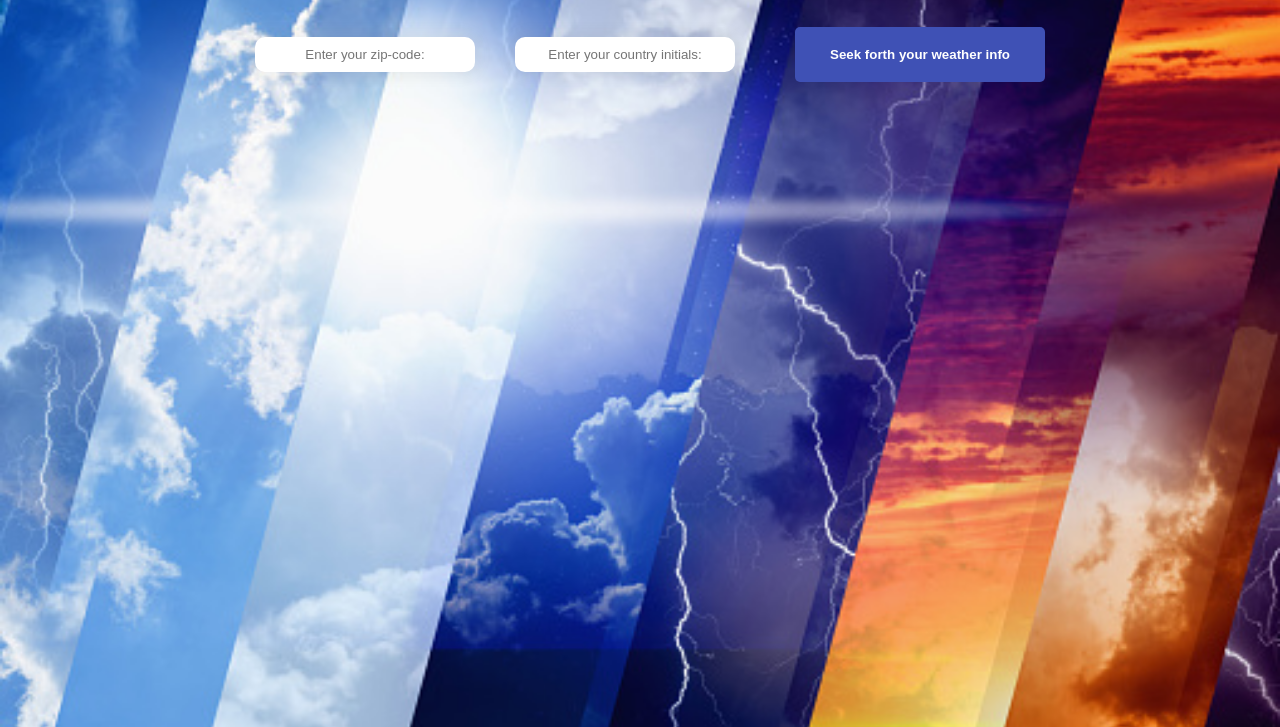
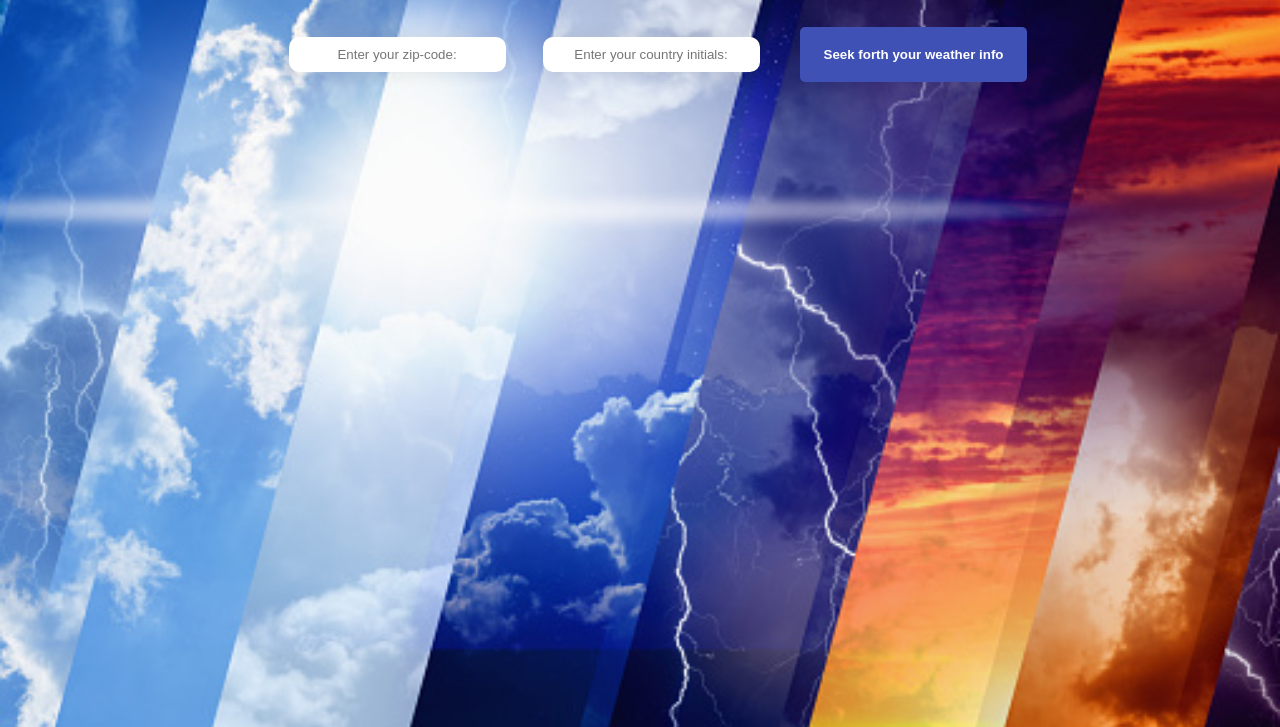
Before and after one commit to BrandonDrayton/weather-API, a plain HTML site: page index.html in a window 1280 px wide. Shown: the part 73-800 px from the top of the page. Drawn offline with Linux system fonts and the light colour scheme.

Commit message:
centered everything

```diff
--- a/style.css
+++ b/style.css
@@ -1,3 +1,8 @@
+.container {
+    width: 100%;
+    height: auto;
+}
+
 .title {
     display: flex;
     justify-content: center;
@@ -21,7 +26,8 @@
 }
 
 .container-inputs2 {
-    margin: 20px
+    margin: 20px;
+    padding-left: 17px;
 }
 
 .container-inputs3 {
@@ -64,7 +70,7 @@ body.container {
 }
 
 .zipcode {
-    width: 200px;
+    width: 100%;
     padding: 20px;
     padding: 10px;
     border-radius: 10px;
@@ -72,7 +78,7 @@ body.container {
 }
 
 .country {
-    width: 200px;
+    width: 100%;
     padding: 20px;
     padding: 10px;
     border-radius: 10px;
@@ -94,14 +100,13 @@ input[type=text] {
 
 button {
     appearance: none;
-
     padding: 10px 24px;
     border: none;
     background-color: #3F51B5;
     color: #fff;
     font-weight: 600;
     border-radius: 5px;
-    width: 250px;
+    width: auto;
     height: 55px;
 
 }
```
